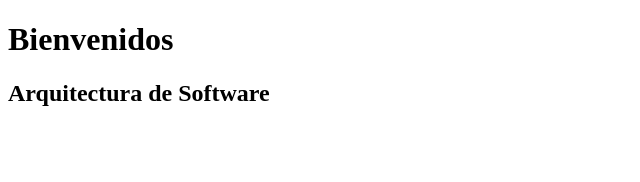
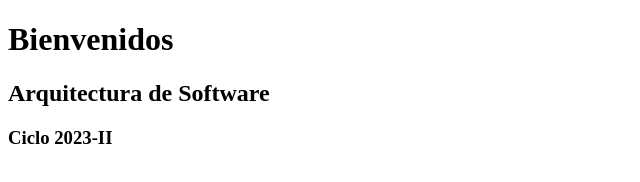
Before and after one commit to salvadortm133/arquitectura-software2023-2, a plain HTML site: page index.html in a window 1280 px wide. Shown: the whole page, without its empty margins (0-640 px from the left). Drawn offline with Linux system fonts and the light colour scheme.

Commit message:
Añado h3

```diff
--- a/index.html
+++ b/index.html
@@ -8,5 +8,6 @@
 <body>
     <h1>Bienvenidos</h1>
     <h2>Arquitectura de Software</h2>
+    <h3>Ciclo 2023-II</h3>
 </body>
 </html>
```
